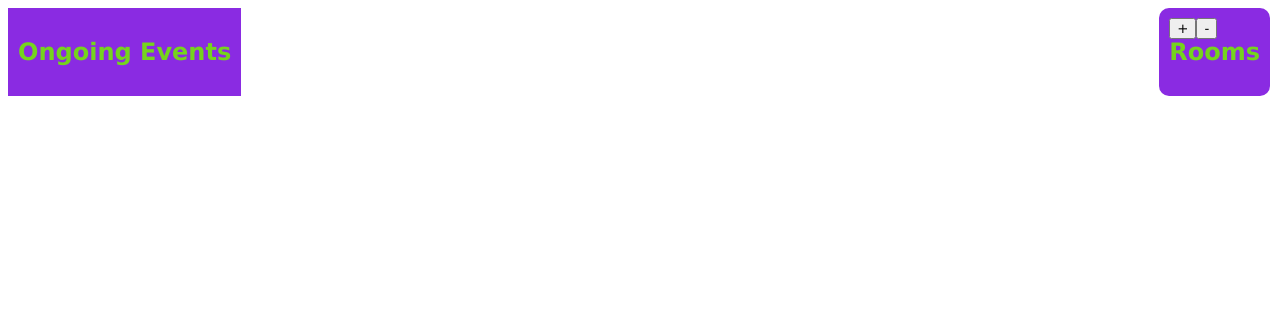
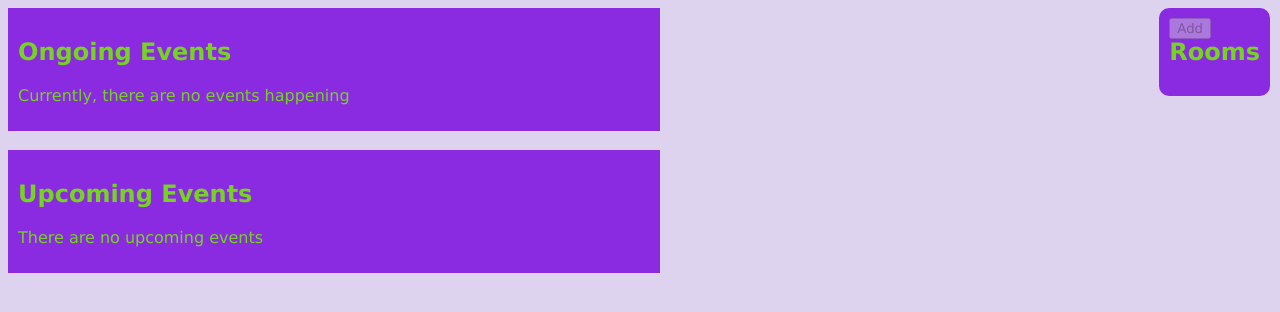
Before and after one commit to MrSquigy/roomie, a Django app: page / in a window 1280 px wide. Shown: the top 312 px of the page. Run offline with Django 3.2, Linux system fonts and the light colour scheme; data that the repository does not hold is empty.

Commit message:
optimize styling and display

```diff
--- a/scheduler/static/scheduler/style.css
+++ b/scheduler/static/scheduler/style.css
@@ -4,20 +4,18 @@
     font-family: Verdana, Geneva, Tahoma, sans-serif;
 }
 
-.index-ongoing-section, .index-rooms-section {
-    background-color: #8a2be2;
-    color: #75d41d;
-    padding: 10px;
+body {
+    background-color: #ddd3ee;
 }
 
-.index-ongoing-section {
-    max-width: 50%;
-    float: left;
+ul {
+    list-style: none;
+    padding: 0;
 }
 
 .index-rooms-section {
     border-radius: 10px;
-    max-width: 50%;
+    max-width: 20%;
     position: fixed;
     right: 0px;
     text-align: right;
@@ -27,3 +25,13 @@
 .index-rooms-controls {
     position: absolute;
 }
+
+.index-events-container, .index-rooms-section {
+    background-color: #8a2be2;
+    color: #75d41d;
+    padding: 10px;
+}
+
+.index-events-container {
+    max-width: 50%;
+}
--- a/scheduler/templates/scheduler/index.html
+++ b/scheduler/templates/scheduler/index.html
@@ -1,4 +1,4 @@
-{% comment %} Copyright (c) 2021 Jonathan Vice {% endcomment %}
+<!-- Copyright (c) 2021 Jonathan Vice -->
 
 {% load static %}
 
@@ -11,22 +11,38 @@
     <link rel="stylesheet" href="{% static 'scheduler/style.css' %}">
 </head>
 <body>
-    <div class="index-ongoing-section">
-        <h2>Ongoing Events</h2>
+    <div class="index-rooms-section">
+        <div class="index-rooms-controls">
+            <button disabled>Add</button>
+        </div>
+        <h2>Rooms</h2>
         <ul>
-        {% for event in data.current_events %}
-            <li>{{ event }} in {{ event.room|lower }} from {{ event.start_time|date:"N jS H:i" }} to {{ event.end_time|date:"N jS H:i" }}</li>
+        {% for room in data.rooms %}
+            <li>{{ room.number }}: {{ room }}</li>
         {% endfor %}
         </ul>
     </div>
-    <div class="index-rooms-section">
-        <div class="index-rooms-controls">
-            <button>+</button><button>-</button>
+        <div class="index-events-container">
+            <h2>Ongoing Events</h2>
+            <ul>
+            {% for event in data.current_events %}
+                <li>{{ event }} in {{ event.room|lower }} from {{ event.start_time|date:"N jS H:i" }} to {{ event.end_time|date:"N jS H:i" }}</li>
+            {% empty %}
+                <li>Currently, there are no events happening</li>
+            {% endfor %}
+            </ul>
+        </div><br>
+
+        <div class="index-events-container">
+            <h2>Upcoming Events</h2>
+            <ul>
+            {% for event in data.upcoming_events %}
+                <li>{{ event }} in {{ event.room|lower }} from {{ event.start_time|date:"N jS H:i" }} to {{ event.end_time|date:"N jS H:i" }}</li>
+            {% empty %}
+                <li>There are no upcoming events</li>
+            {% endfor %}
+            </ul>
         </div>
-        <h2>Rooms</h2>
-        {% for room in data.rooms %}
-            {{ room.number }}: {{ room }}
-        {% endfor %}
-    </div>
+
 </body>
 </html>
--- a/scheduler/views.py
+++ b/scheduler/views.py
@@ -16,13 +16,22 @@ class IndexView(generic.TemplateView):
         context["data"] = {
             "rooms": Room.objects.all(),
             "current_events": self.get_current_events(),
+            "upcoming_events": self.get_upcoming_events(),
         }
 
         return context
 
     def get_current_events(self):
-        e = Event.objects.filter(start_time__lte=timezone.now()).filter(
+        """Return events that are taking place now."""
+        events = Event.objects.filter(start_time__lte=timezone.now()).filter(
             end_time__gte=timezone.now()
         )
 
-        return e
+        return events
+
+    def get_upcoming_events(self):
+        """Return events that will take place."""
+        # TODO: Add option to select how far to look for upcoming events
+        events = Event.objects.filter(start_time__gte=timezone.now())
+
+        return events
```
